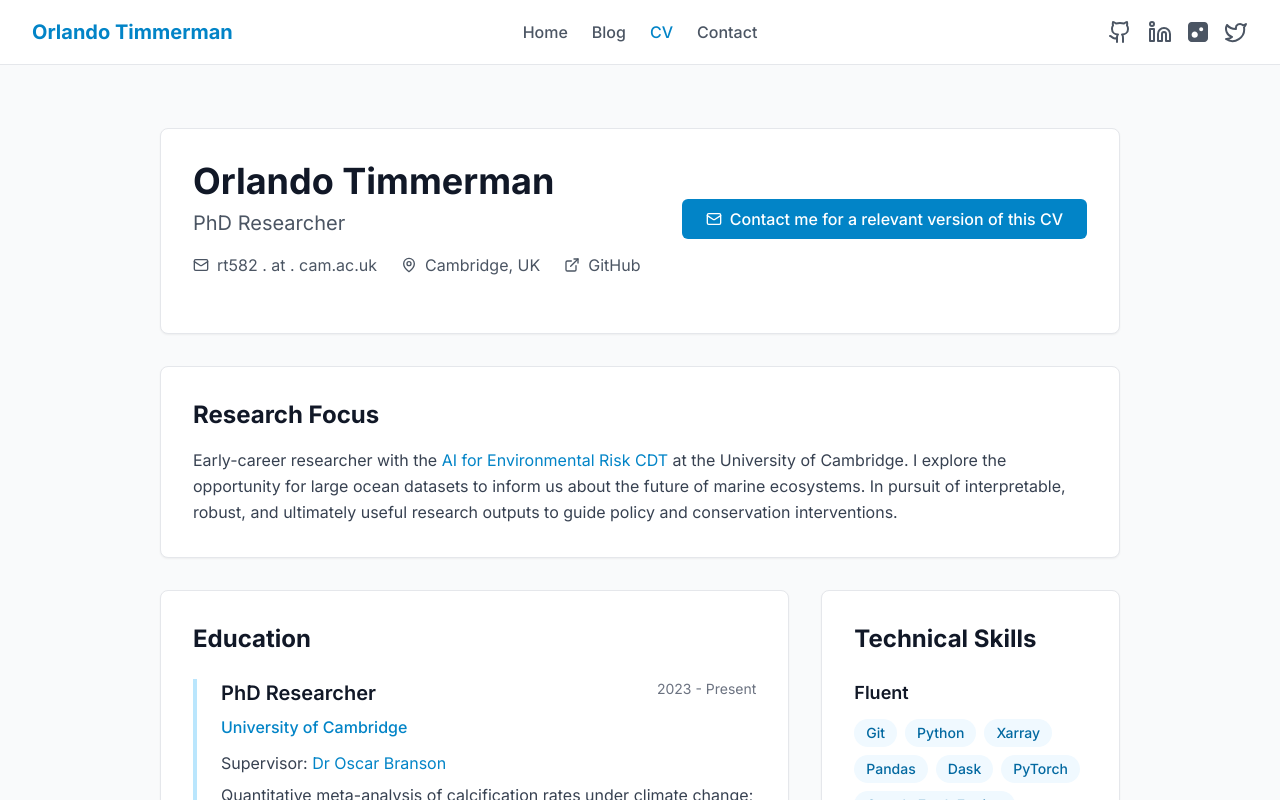
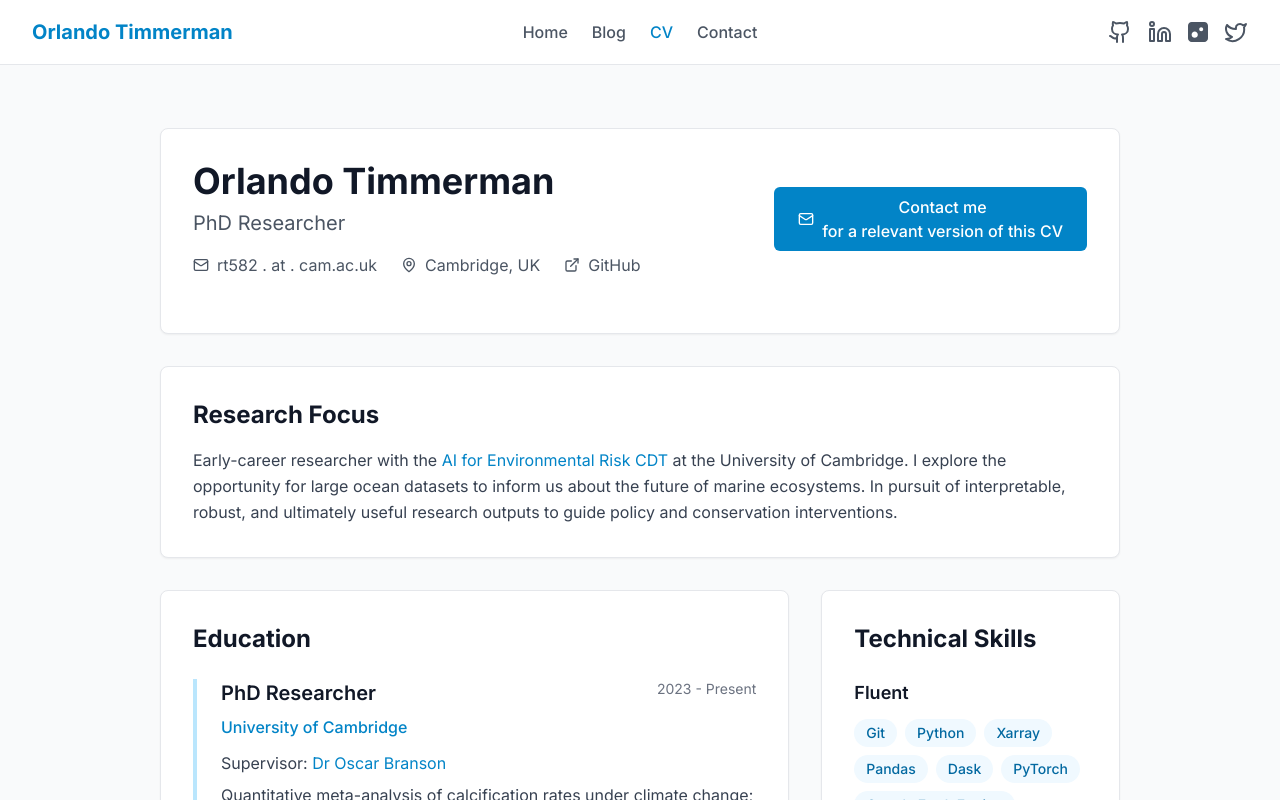
Before and after one commit to orlando-code/orlando-code.github.io, a Next.js app: page /cv in a window 1280 px wide. Shown: the top 800 px of the page. Built offline with nearby package versions, Linux system fonts and the light colour scheme.

Commit message:
splitting button over two lines

```diff
--- a/app/cv/page.tsx
+++ b/app/cv/page.tsx
@@ -31,7 +31,10 @@ export default function CVPage() {
             </div>
             <Link href="/contact" className="btn-primary flex items-center mt-4 lg:mt-0">
               <Mail className="h-4 w-4 mr-2" />
-              Contact me for a relevant version of this CV
+              <span className="text-center">
+                Contact me<br />
+                for a relevant version of this CV
+              </span>
             </Link>
           </div>
         </div>
```
